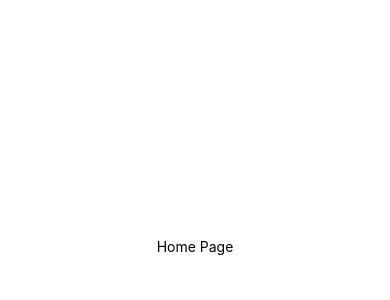
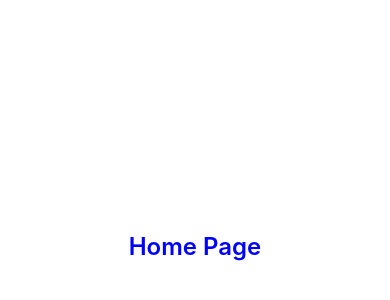
Before and after one commit to rony646/insta-line, a React Native app: screen / in a window 390 px wide. Shown: the part 176-476 px from the top of the page. Built offline with nearby package versions, Linux system fonts and the light colour scheme.

Commit message:
feat: adding and setting up react native

```diff
--- a/App.tsx
+++ b/App.tsx
@@ -1,22 +1,21 @@
 import { StatusBar } from "expo-status-bar";
-import { StyleSheet, Text, View } from "react-native";
+import styled from "styled-components/native";
 
 import Home from "./pages/Home";
 
+const Container = styled.View`
+  display: flex;
+  flex: 1;
+  align-items: center;
+  justify-content: center;
+  background-color: #fff;
+`;
+
 export default function App() {
   return (
-    <View style={styles.container}>
+    <Container>
       <Home />
       <StatusBar style="auto" />
-    </View>
+    </Container>
   );
 }
-
-const styles = StyleSheet.create({
-  container: {
-    flex: 1,
-    backgroundColor: "#fff",
-    alignItems: "center",
-    justifyContent: "center",
-  },
-});
--- a/package.json
+++ b/package.json
@@ -12,11 +12,13 @@
     "expo": "~52.0.25",
     "expo-status-bar": "~2.0.1",
     "react": "18.3.1",
-    "react-native": "0.76.6"
+    "react-native": "0.76.6",
+    "styled-components": "^6.1.14"
   },
   "devDependencies": {
     "@babel/core": "^7.25.2",
     "@types/react": "~18.3.12",
+    "@types/styled-components-react-native": "^5.2.5",
     "typescript": "^5.3.3"
   },
   "private": true
--- a/pages/Home/Home.tsx
+++ b/pages/Home/Home.tsx
@@ -1,9 +1,10 @@
 import { View, Text } from "react-native";
+import * as S from "./styles";
 
 export const Home = () => {
   return (
     <View>
-      <Text>Home Page</Text>
+      <S.Title>Home Page</S.Title>
     </View>
   );
 };
--- /dev/null
+++ b/pages/Home/styles.ts
@@ -0,0 +1,7 @@
+import styled from "styled-components/native";
+
+export const Title = styled.Text`
+  font-size: 24px;
+  color: blue;
+  font-weight: 600;
+`;
```
Also changed, not shown: 1 other file (tests, documents, lock files or other folders).
